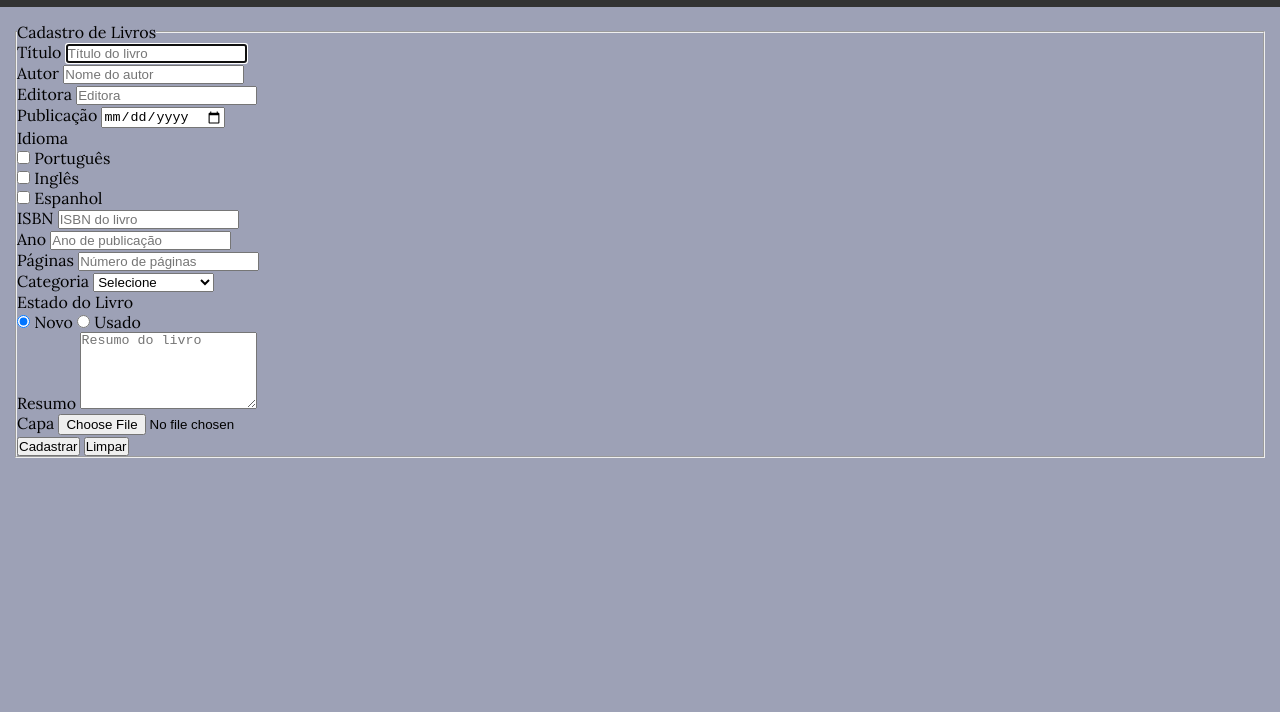
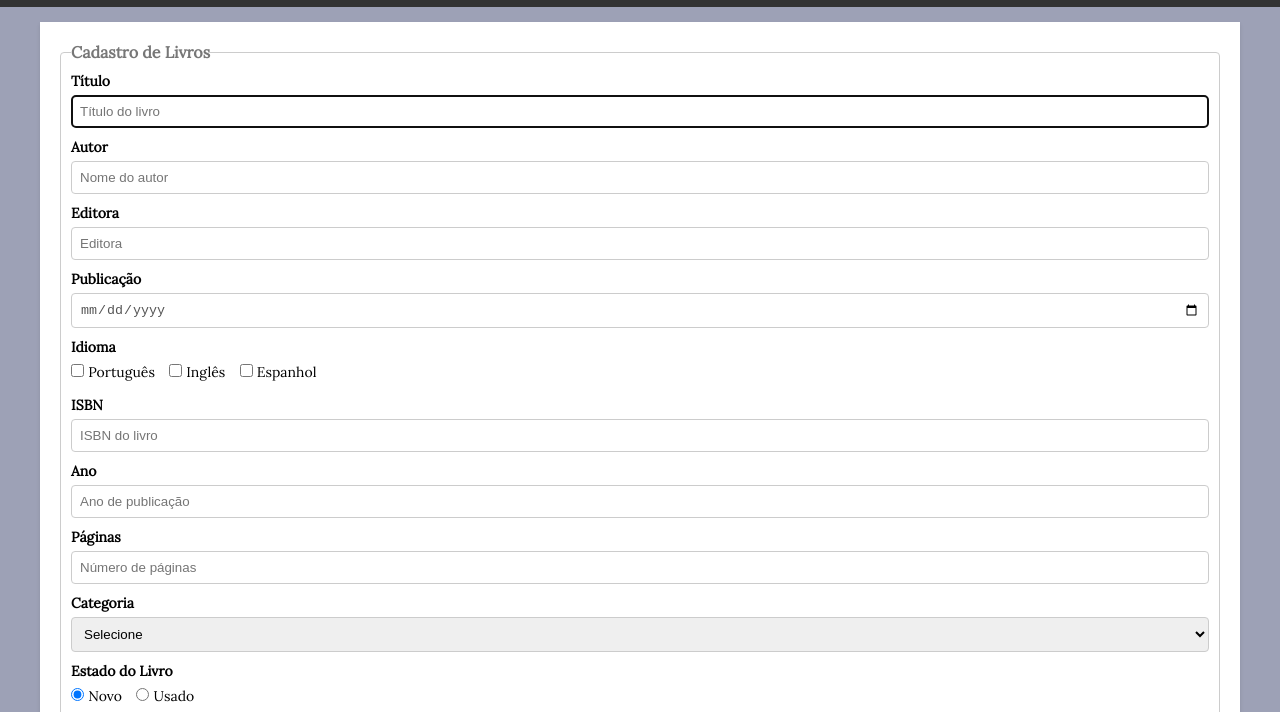
Before and after one commit to ana1515/Livraria-de-verdade, a plain HTML site: page cadastro.html in a window 1280 px wide. Shown: the part 96-808 px from the top of the page. Drawn offline with Linux system fonts and the light colour scheme.

Commit message:
final completo

```diff
--- a/cadastro.html
+++ b/cadastro.html
@@ -8,7 +8,7 @@
 </head>
 <body>
     <header>
-        <h1>Livraria Fantástica</h1>
+        <h1>Livraria maravilhosa como eu</h1>
         <nav>
             <ul>
                 <li><a href="index.html">Início</a></li>
@@ -111,7 +111,9 @@
 
 
                 </fieldset>
-            </form>
+            </form><footer>
+                <p>&copy; 2023 Livraria maravilhosa como eu | Criado por Ana Paula Deon</p>
+            </footer>
         </section>
     </main>
 </body>
--- a/estilos.css
+++ b/estilos.css
@@ -87,3 +87,98 @@ footer {
     text-align: center;
     padding: 1rem;
 }
+.container {
+    width: 1200px;
+    max-width: 100%;
+    margin: 0 auto;
+    padding: 20px;
+    background-color: #fff;
+    box-shadow: 0 2px 4px rgba(0, 0, 0, 0.1);
+}
+
+form {
+  overflow: hidden;
+}
+
+form fieldset {
+  border: 1px solid #ccc;
+  border-radius: 4px;
+  padding: 10px;
+  margin-bottom: 10px;
+}
+
+form legend {
+  font-weight: bold;
+  color: #777;
+}
+
+.input-container {
+    margin-bottom: 10px;
+}
+
+.input-container label {
+    display: block;
+    margin-bottom: 5px;
+    font-weight: bold;
+    font-size: 14px;
+}
+
+input[type="text"],
+input[type="date"],
+input[type="number"] {
+  width: 100%;
+  padding: 8px;
+  border: 1px solid #ccc;
+  border-radius: 4px;
+  color: #555;
+}
+.radio-group label {
+    display: inline;
+    margin-right: 10px;
+    font-weight: normal;
+  }
+
+  .input-check {
+      display: inline-block;
+      margin-right: 10px;
+  }
+
+  .input-check input[type="checkbox"] + label {
+      display: inline-block;
+      font-weight: normal;
+  }
+
+  textarea {
+    width: 100%;
+    padding: 8px;
+    border: 1px solid #ccc;
+    border-radius: 4px;
+    resize: vertical; /* Permite redimensionar verticalmente o textarea */
+    height: 120px; /* Altura inicial do textarea */
+  }
+
+  select {
+    width: 100%;
+    padding: 8px;
+    border: 1px solid #ccc;
+    border-radius: 4px;
+  }
+
+  button {
+    background-color: #007bff;
+    color: white;
+    border: none;
+    border-radius: 4px;
+    padding: 10px;
+    cursor: pointer; /* Adiciona um cursor de ponteiro */
+  }
+
+  /* Botão de Limpar */
+  button[type="reset"] {
+    background-color: #6c757d;
+  }
+
+  /* Botão de Enviar */
+  button:hover {
+    background-color: #a3b9cf;
+  }
```
